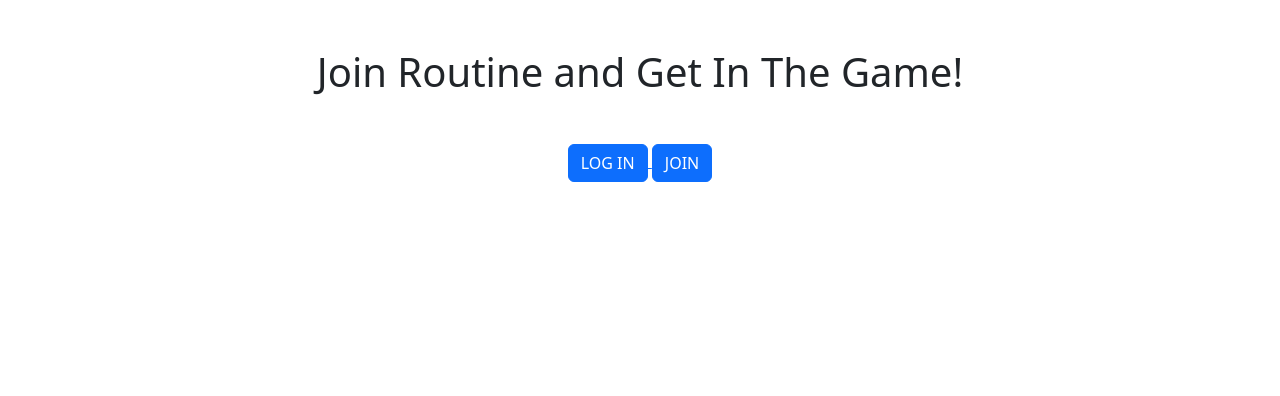
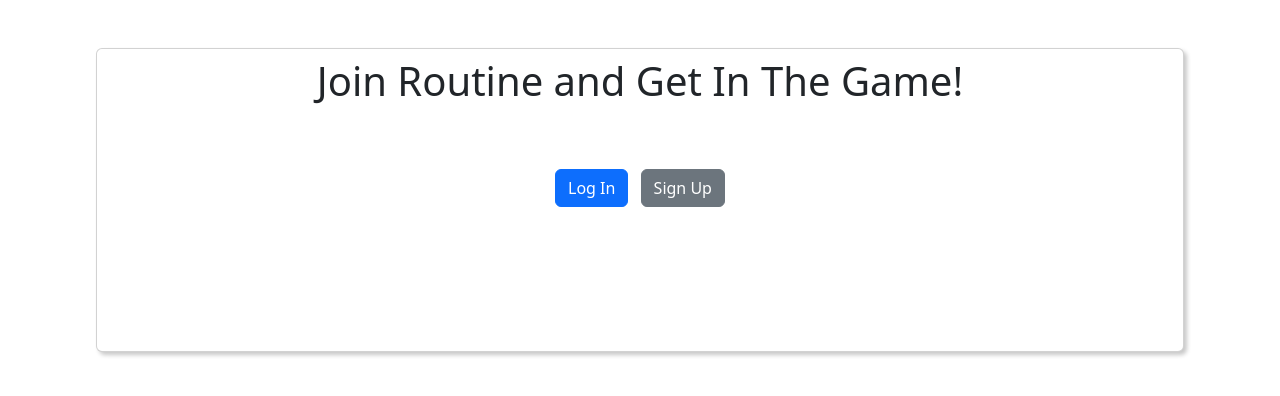
Before and after one commit to MattBaer77/Capstone-1-Baer, a Flask app: page / in a window 1280 px wide. Shown: the top 396 px of the page. Run offline with Flask 2, Linux system fonts and the light colour scheme; data that the repository does not hold is empty; parts of the project's set-up code (start-up, migrations or seed data) failed here and were passed over.

Commit message:
cleaned up home-anon layout

```diff
--- a/templates/home-anon.html
+++ b/templates/home-anon.html
@@ -4,32 +4,34 @@
 
 {% block content %}
 
-<div align="center">
+<div align="center" class="m-5 card" style="box-shadow: 3px 3px 4px rgba(200, 200, 200, 1);">
 
-    <h1>Join Routine and Get In The Game!</h1>
+    <h1 class="py-2">Join Routine and Get In The Game!</h1>
 
-    <div class="mt-5">
-        <a href="/login">
-            <button class="btn btn-primary">
-                LOG IN
-            </button>
-        </a>
+    <div class="my-5">
+            <form action="/login" method="GET" style="display:inline" class="mx-1">
+                <button class="btn btn-primary">
+                    Log In
+                </button>
+            </form>
 
-        <a href="/signup">
-            <button class="btn btn-primary">
-                JOIN
-            </button>
-        </a>
+            <form action="/signup" method="GET" style="display:inline" class="mx-1">
+                <button class="btn btn-secondary">
+                    Sign Up
+                </button>
+            </form>
 
     </div>
 
-    <div class="mt-5">
+    <div class="m-5 w-50 mx-auto">
 
         {% for workout in workouts %}
-            <div class="mb-5">
-                <h3>{{workout.description}}</h3>
-                <p>by {{workout.author.username}}</p>
-
+            <div class="my-3 card">
+                <div class="card-body" style="box-shadow: 3px 3px 4px rgba(200, 200, 200, 1);">
+                    <h5 class="card-title">{{workout.description}}</h5>
+                    <h6 class="crd-subtitle text-muted">by {{workout.author.username}}</h6>
+                    <img class="w-25" src="{{workout.author.image_url}}" alt="{{workout.author.username}}'s user image.">
+                </div>
             </div>
         {% endfor %}
 
```
